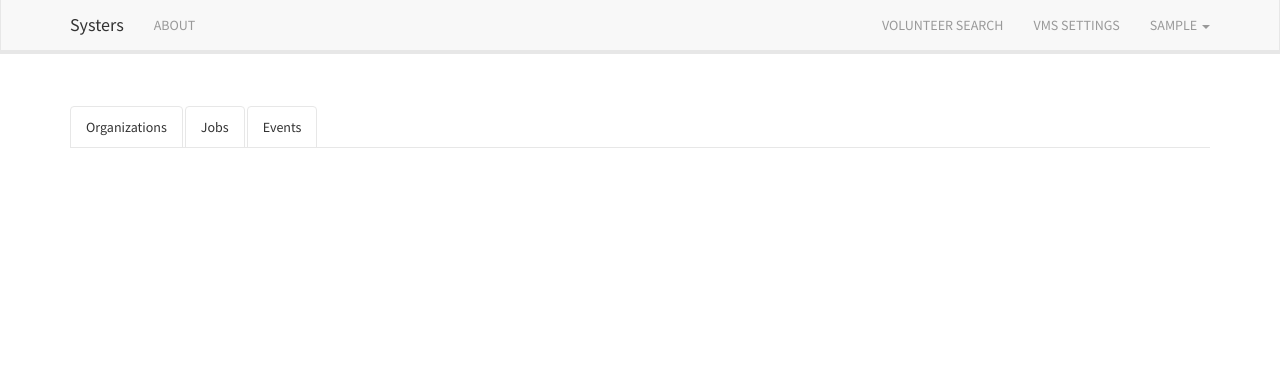
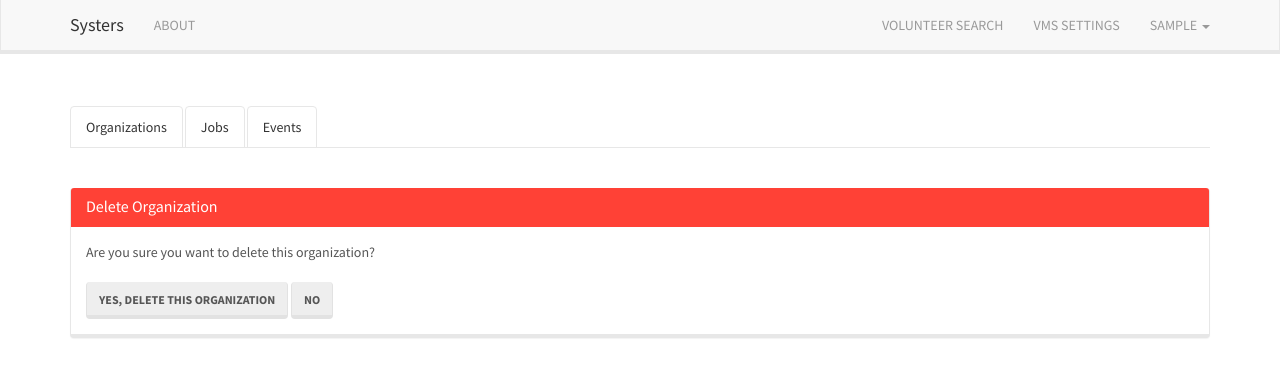
Before and after one commit to Nerdylicious/vms-integrated, a Django app: page /organization/delete/ in a window 1280 px wide. Shown: the top 377 px of the page. Run offline with Django 3.2, Linux system fonts and the light colour scheme; the visitor is signed in with stand-in values (Sample User, id 1); data that the repository does not hold is empty; parts of the project's set-up code (start-up, migrations or seed data) failed here and were passed over; some libraries are stand-ins or nearby versions.

Commit message:
Implemented confirmation message for deleting organizations

```diff
--- a/vms/organization/templates/organization/delete.html
+++ b/vms/organization/templates/organization/delete.html
@@ -1,4 +1,20 @@
 {% extends "administrator/settings.html" %}
 
 {% block setting_content %}
+    <div class="spacer"></div>
+    <form class="form-horizontal" action="" method="post">
+        {% csrf_token %}
+        <div class="panel panel-danger">
+            <div class="panel-heading">
+                <h3 class="panel-title">Delete Organization</h3>
+            </div>
+            <div class="panel-body">
+                Are you sure you want to delete this organization?
+                <br>
+                <br>
+                <button class="btn btn-default" type="submit">Yes, Delete this Organization</button>
+                <a href="{% url 'organization:list' %}" class="btn btn-default">No</a>
+            </div>
+        </div>
+    </form>
 {% endblock %}
```
